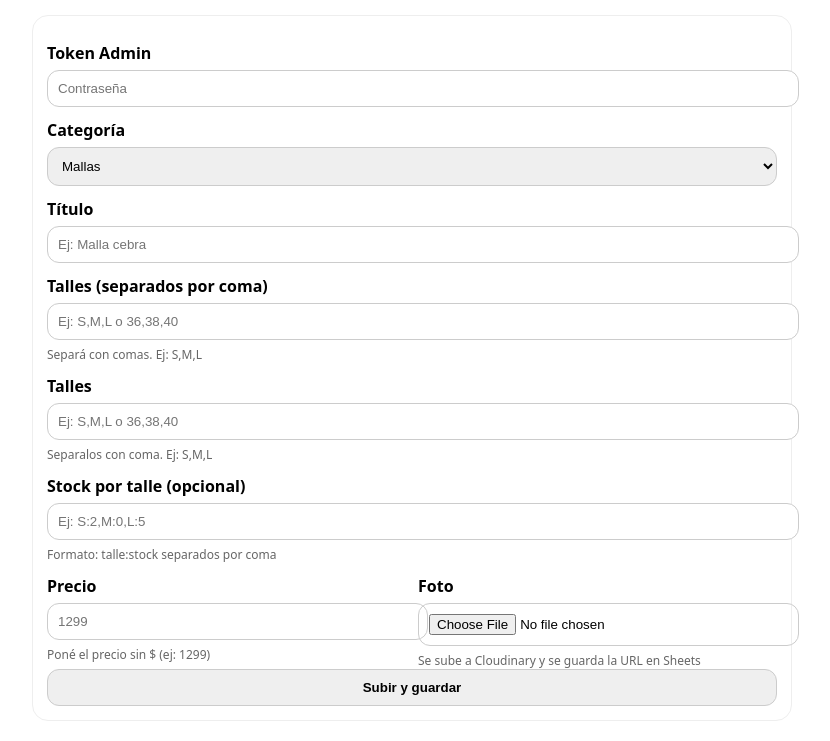
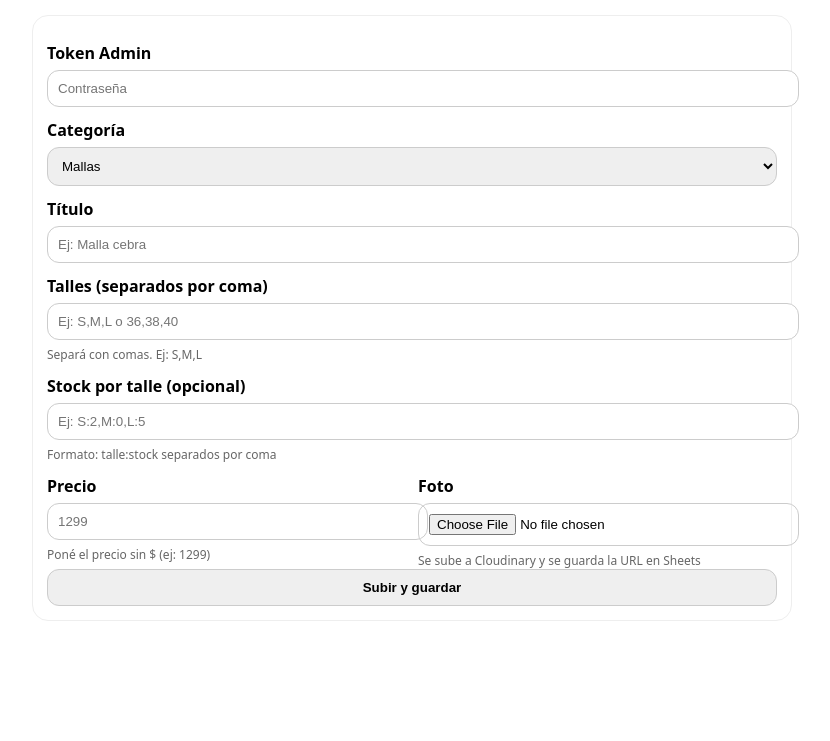
Before and after one commit to taxiradio5544/web, a website: page admin.html in a window 1280 px wide. Shown: the part 111-852 px from the top of the page, without its empty margins (228-1058 px from the left). After the commit the page ends 800 px from the top, so only its background shows below. Drawn offline with Linux system fonts and the light colour scheme.

Commit message:
talles suplicado

```diff
--- a/admin.html
+++ b/admin.html
@@ -38,10 +38,6 @@
     <label>Talles (separados por coma)</label>
     <input id="talles" placeholder="Ej: S,M,L o 36,38,40" />
     <div class="hint">Separá con comas. Ej: S,M,L</div>
-
-    <label>Talles</label>
-    <input id="talles" placeholder="Ej: S,M,L o 36,38,40" />
-    <div class="hint">Separalos con coma. Ej: S,M,L</div>
 
     <label>Stock por talle (opcional)</label>
     <input id="stock_talles" placeholder="Ej: S:2,M:0,L:5" />
```
